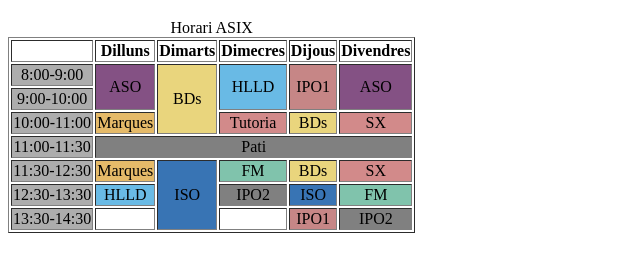
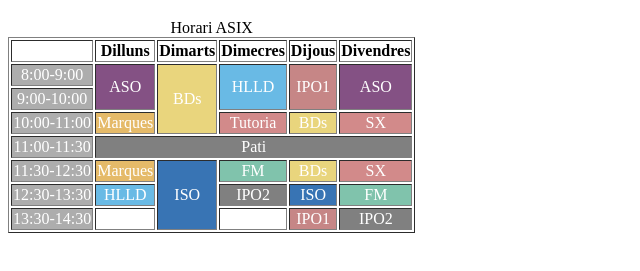
Before and after one commit to ZetaSakai/Activitats-ASIX, a plain HTML site: page html/horari.html in a window 1280 px wide. Shown: the part 61-332 px from the top of the page, without its empty margins (0-640 px from the left). Drawn offline with Linux system fonts and the light colour scheme.

Commit message:
Horari acabat

```diff
--- a/css/colors.css
+++ b/css/colors.css
@@ -45,3 +45,7 @@
 .grey-twin {
     background-color: rgb(173, 173, 173);
 }
+
+td {
+    color: white;
+}
```
